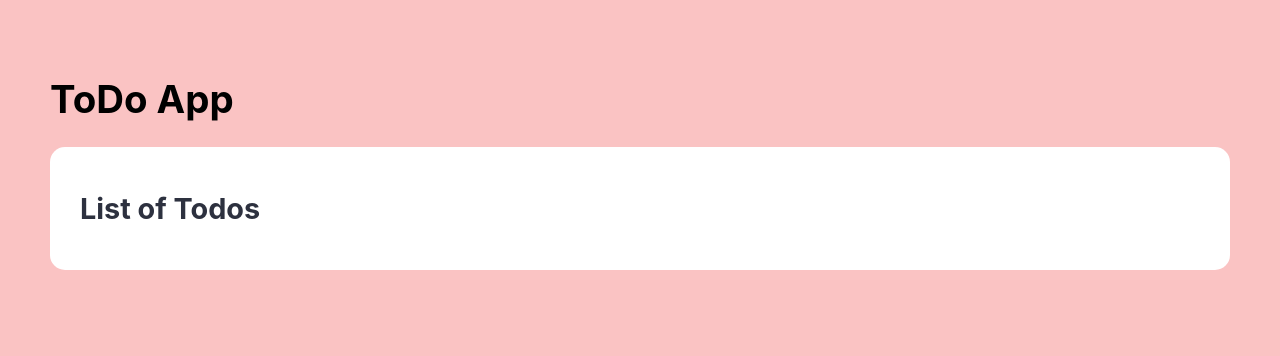
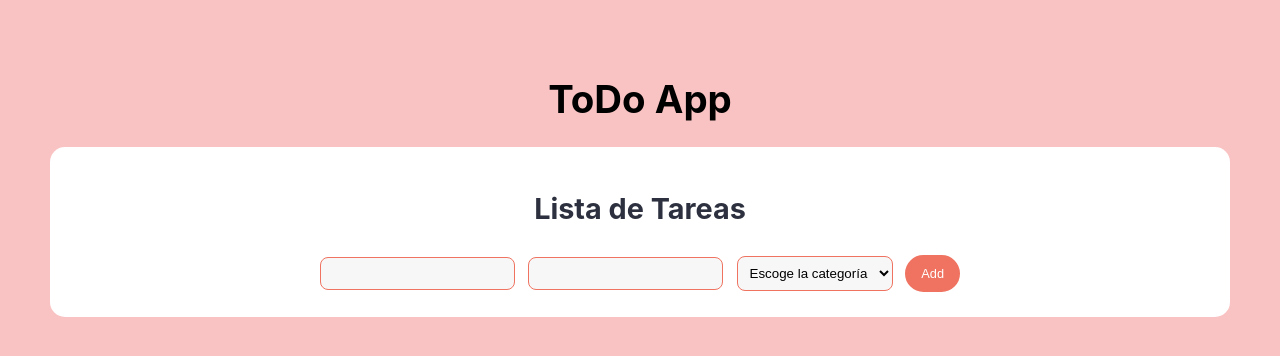
Before and after one commit to giodezayas/todoapp, a React (Create React App) app in the folder todo-frontend/: page / in a window 1280 px wide. Shown: the top 356 px of the page. Built offline with nearby package versions, Linux system fonts and the light colour scheme.

Commit message:
Defining and styling the Form component

```diff
--- a/todo-frontend/src/App.js
+++ b/todo-frontend/src/App.js
@@ -7,9 +7,9 @@ function App() {
     <div className="App">
 
 
-        <h1>
-         ToDo App
-        </h1>
+      <h1 style={{ textAlign: 'center' }}>
+        ToDo App
+      </h1>
         <Todo/>
 
     </div>
--- /dev/null
+++ b/todo-frontend/src/components/Form/index.js
@@ -0,0 +1,33 @@
+import React from 'react'
+import { Button, FormContainer,Innut,Innut2,Select } from './style'
+
+function Form (){
+    return (
+        <FormContainer>
+            <Innut
+            value=''
+            type='text'
+            role='input'
+            />
+            <Innut2
+            value=''
+            type='text'
+            role='input'/>
+            <Select
+            value=''
+            role='dropdown'
+            >
+            <option value="" disabled hidden>
+                Escoge la categoría
+            </option>
+            <option value="WORK">Work</option>
+            <option value="HOME"> Home</option>
+            <option value="LEARNING">Learning</option>
+            </Select>
+
+            <Button type='submit'>Add</Button>
+        </FormContainer>
+    )
+}
+
+export default Form
--- /dev/null
+++ b/todo-frontend/src/components/Form/style.js
@@ -0,0 +1,53 @@
+import styled from 'styled-components'
+
+export const FormContainer = styled.div`
+    display : flex  ;
+    align-items:center;
+    justify-content:center;
+    padding:5px 0px ;
+`;
+export const Innut = styled.input`
+    background-color: #f7f7f7  ;
+
+    border:1px solid #ef7360;
+    padding:8px ;
+    border-radius:8px;
+    :focus {
+        border:3px solid #ef7360;
+        outline:none;
+    }
+`;
+export const Innut2 = styled.input`
+    background-color: #f7f7f7  ;
+    margin-left :1em;
+    border:1px solid #ef7360;
+    padding:8px ;
+    border-radius:8px;
+    :focus {
+        border:3px solid #ef7360;
+        outline:none;
+    }
+`;
+export const Select = styled.select`
+    background-color: #f7f7f7  ;
+    margin-left :1em;
+    border:1px solid #ef7360;
+    padding:8px ;
+    border-radius:8px;
+    :focus {
+        border:3px solid #ef7360;
+        outline:none;
+    }
+`;
+export const Button = styled.button`
+    background-color: #ef7360  ;
+    margin-left :1em;
+    color:white;
+    border-radius:10px;
+    border:10px solid #ef7360;
+    padding:8 px 20px ;
+    border-radius:38px;
+    cursor :ponter;
+    font-size: 0.8rem;
+    font-weigth:600;
+`;
--- a/todo-frontend/src/components/Todo/index.js
+++ b/todo-frontend/src/components/Todo/index.js
@@ -1,10 +1,12 @@
 import React from 'react'
 import { Container } from './style'
+import Form from '../Form'
 
 function Todo (){
     return (
         <Container>
-            <h2>List of Todos</h2>
+            <h2 style={{ textAlign: 'center' }}>Lista de Tareas</h2>
+            <Form/>
         </Container>
     )
 }
```
